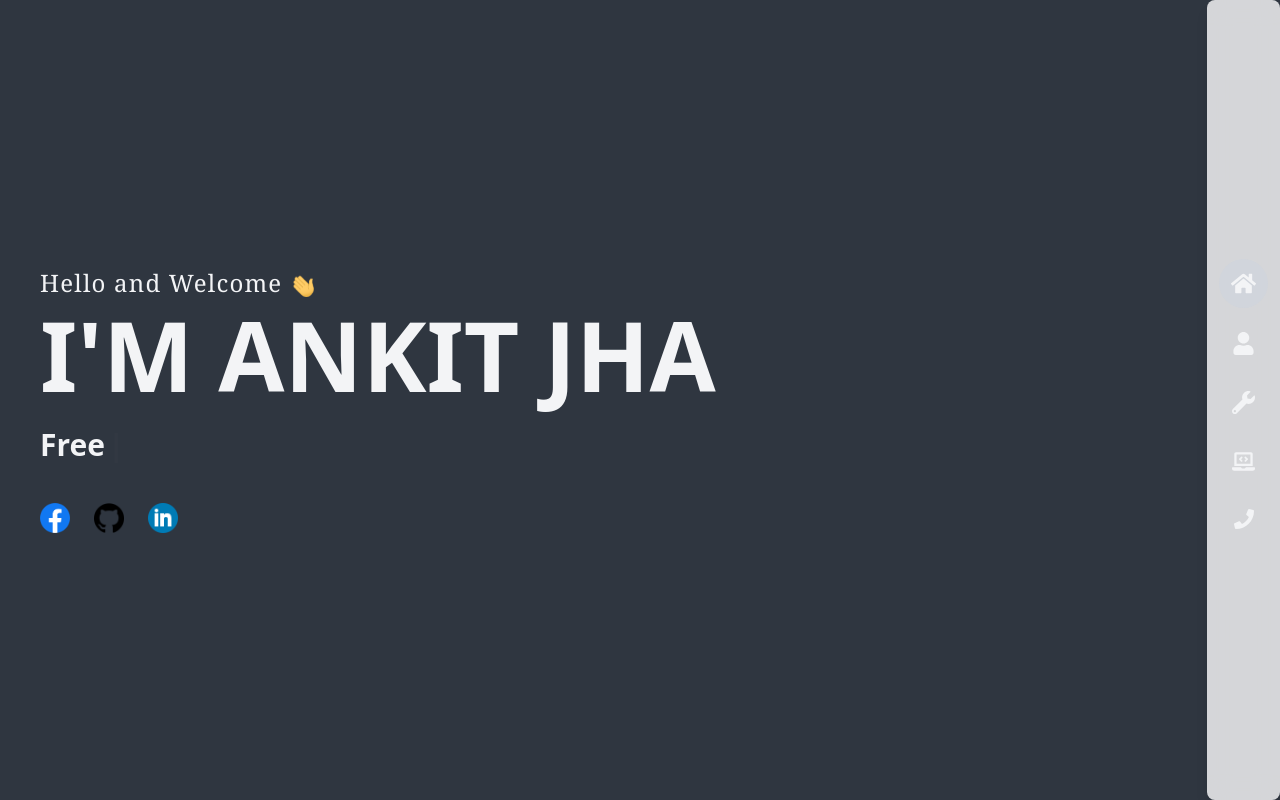
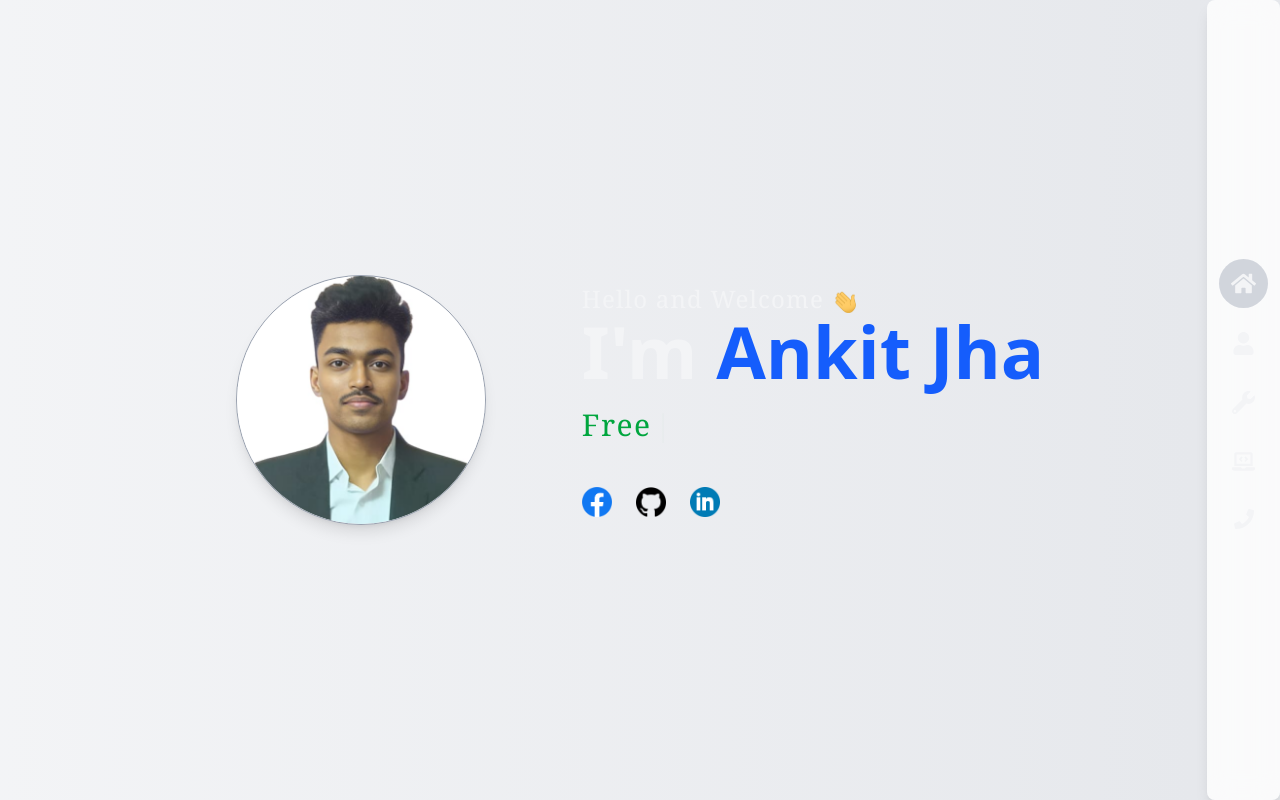
Before and after one commit to ankitjhagithub21/next-portfolio, a Next.js app: page / in a window 1280 px wide. Built offline with nearby package versions, Linux system fonts and the light colour scheme.

Commit message:
style home page

```diff
--- a/src/app/about/page.js
+++ b/src/app/about/page.js
@@ -17,12 +17,12 @@ export default function AboutPage() {
         <div className="max-w-6xl w-full md:p-10 p-5">
 
           <h1 className="lg:text-8xl text-5xl uppercase font-bold mb-5">WHO I&apos;M</h1>
-          <p className="font-serif leading-relaxed tracking-wide text-xl mb-5">
+          <p className="font-serif leading-relaxed tracking-wide text-xl mb-6">
             I am Ankit Jha, originally from Bihar, India, and currently pursuing a Master of Computer Applications (MCA) at RGPV University. With a strong focus on web development, I specialize in building robust web applications using the MERN stack. I am actively seeking opportunities in the web development field to further enhance my skills and contribute to cutting-edge projects.
           </p>
-          <button className="font-serif border-b-2 border-green-600 pb-2 cursor-pointer">
+          <a href="/resume.pdf" target='_blank'  className='bg-gray-800 border border-gray-500 hover:bg-gray-900 px-4 py-2'>
             My Resume
-          </button>
+          </a>
         </div>
       </div>
 
--- a/src/app/layout.js
+++ b/src/app/layout.js
@@ -11,7 +11,7 @@ export default function RootLayout({ children }) {
   return (
     <html lang="en">
       <body  cz-shortcut-listen="true">
-        <main className="h-screen w-full relative overflow-hidden bg-[#2f3640] text-gray-100">
+        <main className="h-screen w-full relative overflow-hidden bg-gradient-to-r from-gray-100 to-gray-200 dark:from-gray-900 dark:to-gray-800 text-gray-100">
 
           <Menu />
           {children}
--- a/src/app/page.js
+++ b/src/app/page.js
@@ -1,4 +1,6 @@
-import Home from "@/components/Home";
+import SocialMedia from "@/components/SocialMedia";
+import TypeWriter from "@/components/TypeWriter";
+import Image from "next/image";
 
 export const metadata = {
   title: "Ankit Jha - Portfolio",
@@ -20,8 +22,45 @@ export const metadata = {
 
 export default function HomePage() {
   return (
-    <>
-      <Home />
-    </>
+   <section className="min-h-screen w-full flex items-center justify-center">
+     <div className="flex lg:flex-row flex-col  items-center justify-center gap-5 lg:gap-24 w-full max-w-6xl">
+
+       {/* left Content - Profile Image */}
+
+       <div className="relative w-[150px] md:w-[200px] lg:w-[250px] group">
+          {/* Profile Image */}
+          <Image
+            src="/ankit.png"
+            alt="Ankit Jha Profile Image"
+            width={300}
+            height={300}
+            className="rounded-full shadow-lg transition-transform duration-300 transform border border-gray-400 group-hover:scale-105"
+          />
+
+        </div>
+
+      {/* right Content */}
+      <div className="flex flex-col gap-6 text-center lg:text-left">
+        <div>
+          <p className="text-xl md:text-2xl hidden lg:flex items-center justify-center text-center lg:justify-start gap-2 font-serif tracking-wider">
+            Hello and Welcome
+            <Image src="/hi.gif" alt="Hi Icon" width={30} height={30} />
+          </p>
+          <h1 className="text-4xl md:text-5xl lg:text-7xl font-bold mb-4">
+            I&apos;m <span className="text-blue-600 dark:text-blue-400">Ankit Jha</span>
+          </h1>
+          <TypeWriter />
+        </div>
+
+        {/* Social Media Links */}
+
+          <SocialMedia />
+
+      </div>
+
+
+
+    </div>
+   </section>
   );
 }
--- a/src/components/Contact.jsx
+++ b/src/components/Contact.jsx
@@ -55,7 +55,7 @@ const Contact = () => {
             <textarea id="message" name="message" placeholder='Enter your message' className= {`${className} resize-none`} rows="5" required ></textarea>
 
           <div className='text-right mt-4'>
-          <button type="submit" disabled={loading} className='border bg-green-600 text-white cursor-pointer border-gray-500 px-4 py-2'>
+          <button type="submit" disabled={loading} className='border bg-gray-800 hover:bg-gray-900 shadow-xl text-white cursor-pointer border-gray-500 px-4 py-2'>
             {loading ? 'Sending...' : <p className='flex items-center   justify-center gap-2'>
             <span className='text-lg'>Send Message</span> <IoIosSend size={20}/>
             </p>}
--- a/src/components/Home.jsx
+++ /dev/null
@@ -1,66 +0,0 @@
-'use client';
-import { Typewriter } from 'react-simple-typewriter';
-import Image from 'next/image';
-
-const Home = () => {
-  return (
-    <div className="min-h-screen w-full flex gap-8 items-center justify-start">
-      <div className='flex flex-col gap-5 md:p-10 p-5'>
-        <div>
-          <p className="md:text-2xl text-xl mb-2 flex items-center gap-2 font-serif tracking-wider">Hello and Welcome
-            <Image src={"/hi.gif"} alt='Hi Icon' width={30} height={30}/>
-          </p>
-          <h1 className="text-4xl uppercase md:text-5xl lg:text-8xl font-bold mb-6">
-            I'm Ankit Jha
-          </h1>
-          <h2 className="text-3xl font-semibold my-5">
-            <Typewriter
-              words={['Full Stack Developer', 'Freelancer', 'MCA Student']}
-              loop={0}
-              cursor
-              cursorStyle="|"
-              typeSpeed={70}
-              deleteSpeed={50}
-              delaySpeed={1000}
-            />
-          </h2>
-        </div>
-
-        <div className="flex items-center gap-6 ">
-          <a
-            href="https://www.facebook.com/@ankitjha2018"
-            target="_blank"
-            rel="noopener noreferrer"
-            className="hover:scale-110 transition duration-300"
-          >
-            {/* <Facebook className="w-8 h-8" /> */}
-            <Image src="/facebook.png" alt="Facebook Icon" width={30} height={30} />
-          </a>
-
-          <a
-            href="https://github.com/ankitjhagithub21"
-            target="_blank"
-            rel="noopener noreferrer"
-            className="hover:scale-110 transition duration-300"
-          >
-
-            <Image src="/github.png" alt="Github Icon" width={30} height={30} />
-          </a>
-
-          <a
-            href="https://www.linkedin.com/in/ankitjha3731/"
-            target="_blank"
-            rel="noopener noreferrer"
-            className="hover:scale-110 transition duration-300"
-          >
-            <Image src="/linkedin.png" alt="Linkedin Icon" width={30} height={30} />
-
-          </a>
-
-        </div>
-      </div>
-    </div>
-  );
-};
-
-export default Home;
--- a/src/components/Projects.jsx
+++ b/src/components/Projects.jsx
@@ -61,10 +61,12 @@ const Projects = () => {
             </button>
             <div className='shadow-xl  max-w-[300px] w-full rounded-xl overflow-hidden'>
                 <Image src={projects[index].image} alt={projects[index].name} width={300} height={250} />
-                <div className='p-3'>
+                <div className='p-5'>
                     <h2 className='mb-2 text-2xl tracking-wider  font-serif'>{projects[index].name}</h2>
-                    <p className='mb-2 font-mono'>{projects[index].description}</p>
-                    <a href={projects[index].live} target='_blank' className='underline text-blue-600'>Live Demo</a>
+                    <p className='mb-4 font-mono'>{projects[index].description}</p>
+                  <div className='text-right'>
+                  <a href={projects[index].live} target='_blank'  className='bg-gray-800 border border-gray-500 hover:bg-gray-900 px-4 py-2'>Live Demo</a>
+                  </div>
                 </div>
             </div>
             <button className='cursor-pointer bg-green-500 text-white hover:bg-green-600 rounded-full p-2' onClick={handleNextProject}>
--- /dev/null
+++ b/src/components/SocialMedia.jsx
@@ -0,0 +1,46 @@
+import Image from "next/image"
+const SocialMedia = () => {
+    return (
+        <div className="flex items-center lg:justify-start justify-center gap-6 ">
+            <a
+                href="https://www.facebook.com/@ankitjha2018"
+                target="_blank"
+                rel="noopener noreferrer"
+                className="hover:scale-110 transition duration-300"
+            >
+                {/* <Facebook className="w-8 h-8" /> */}
+                <Image
+                    src="/facebook.png"
+                    alt="Facebook Icon"
+                    width={30}
+                    height={30}
+                />
+            </a>
+
+            <a
+                href="https://github.com/ankitjhagithub21"
+                target="_blank"
+                rel="noopener noreferrer"
+                className="hover:scale-110 transition duration-300"
+            >
+                <Image src="/github.png" alt="Github Icon" width={30} height={30} />
+            </a>
+
+            <a
+                href="https://www.linkedin.com/in/ankitjha3731/"
+                target="_blank"
+                rel="noopener noreferrer"
+                className="hover:scale-110 transition duration-300"
+            >
+                <Image
+                    src="/linkedin.png"
+                    alt="Linkedin Icon"
+                    width={30}
+                    height={30}
+                />
+            </a>
+        </div>
+    )
+}
+
+export default SocialMedia
--- /dev/null
+++ b/src/components/TypeWriter.jsx
@@ -0,0 +1,22 @@
+'use client';
+import { Typewriter } from 'react-simple-typewriter';
+
+
+const TypeWriter = () => {
+  return (
+    <h2 className="text-3xl my-5 font-serif tracking-wider text-green-600">
+      <Typewriter
+
+        words={['Full Stack Developer', 'Freelancer', 'MCA Student']}
+        loop={0}
+        cursor
+        cursorStyle="|"
+        typeSpeed={70}
+        deleteSpeed={50}
+        delaySpeed={1000}
+      />
+    </h2>
+  );
+};
+
+export default TypeWriter;
```
Also changed, not shown: public/ankit.png (added), 1 other file (tests, documents, lock files or other folders).
